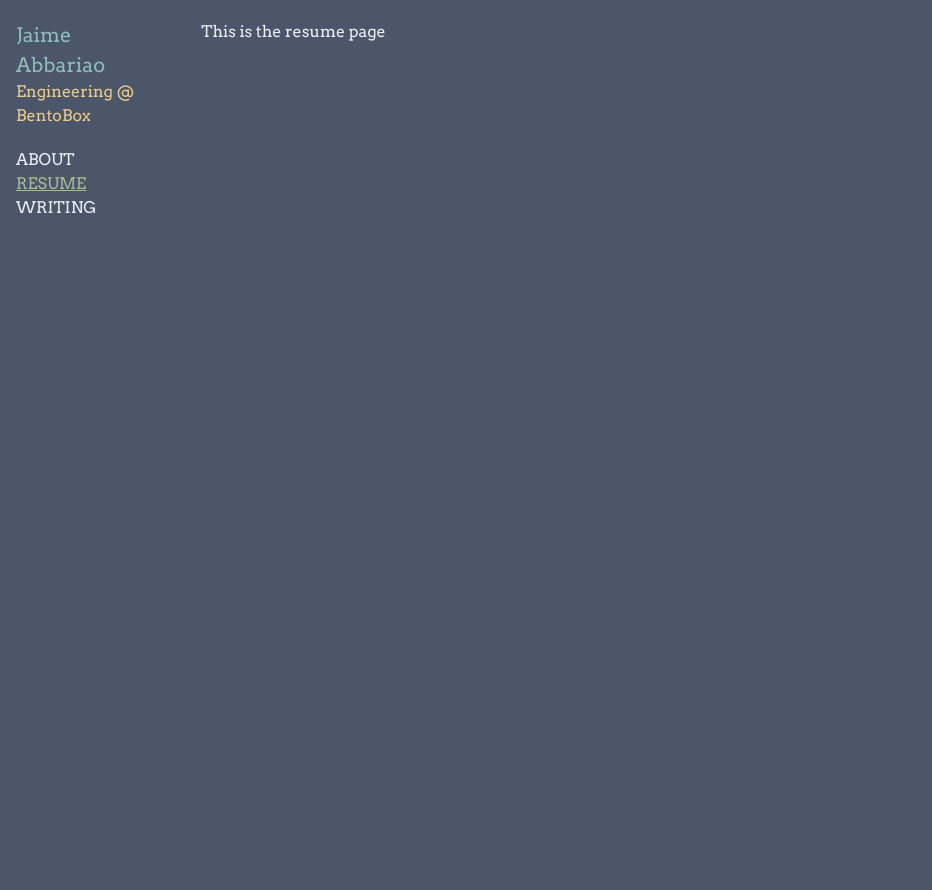
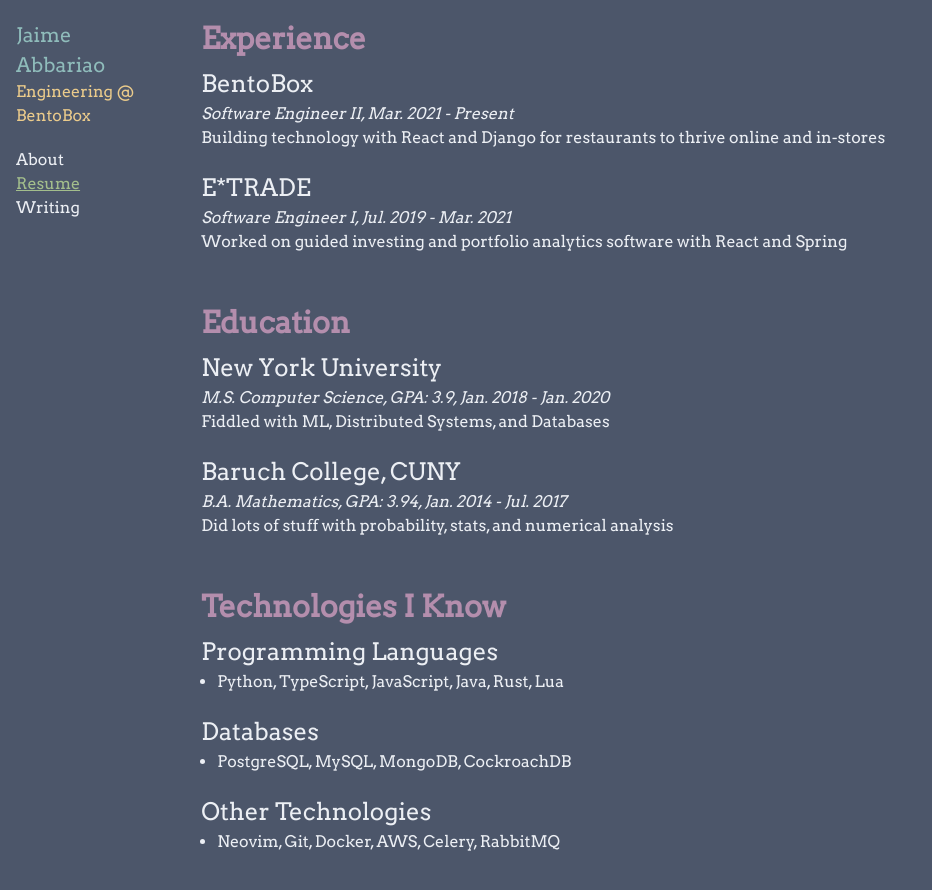
Before and after one commit to ja153903/jabbariao_dotcom, a Next.js app: page /resume in a window 1280 px wide. Shown: the top 890 px of the page, without its empty margins (0-932 px from the left). Before the commit the page ends 800 px from the top, so only its background shows below. Built offline with nearby package versions, Linux system fonts and the light colour scheme.

Commit message:
Finished website weeee

```diff
--- a/components/Navigation.tsx
+++ b/components/Navigation.tsx
@@ -20,7 +20,7 @@ function Navigation() {
             color: getActiveColor('/'),
           }}
         >
-          ABOUT
+          About
         </ChakraLink>
       </Link>
       <Link href="/resume">
@@ -30,7 +30,7 @@ function Navigation() {
             color: getActiveColor('/resume'),
           }}
         >
-          RESUME
+          Resume
         </ChakraLink>
       </Link>
       <Link href="/writing">
@@ -40,7 +40,7 @@ function Navigation() {
             color: getActiveColor('/writing'),
           }}
         >
-          WRITING
+          Writing
         </ChakraLink>
       </Link>
     </Flex>
--- a/pages/resume.tsx
+++ b/pages/resume.tsx
@@ -1,13 +1,73 @@
 import type { NextPage } from 'next'
 
-import { Text } from '@chakra-ui/react'
+import { Text, Box, UnorderedList, ListItem } from '@chakra-ui/react'
 
 import PageContainer from '../components/PageContainer'
+import Section from '../components/Section'
 
 const Resume: NextPage = () => {
   return (
     <PageContainer>
-      <Text>This is the resume page</Text>
+      <Section title="Experience">
+        <Box mb="20px">
+          <Text fontSize="2xl">BentoBox</Text>
+          <Text fontStyle="italic">
+            Software Engineer II, Mar. 2021 - Present
+          </Text>
+          <Text>
+            Building technology with React and Django for restaurants to thrive
+            online and in-stores
+          </Text>
+        </Box>
+        <Box>
+          <Text fontSize="2xl">E*TRADE</Text>
+          <Text fontStyle="italic">
+            Software Engineer I, Jul. 2019 - Mar. 2021
+          </Text>
+          <Text>
+            Worked on guided investing and portfolio analytics software with
+            React and Spring
+          </Text>
+        </Box>
+      </Section>
+      <Section title="Education">
+        <Box mb="20px">
+          <Text fontSize="2xl">New York University</Text>
+          <Text fontStyle="italic">
+            M.S. Computer Science, GPA: 3.9, Jan. 2018 - Jan. 2020
+          </Text>
+          <Text>Fiddled with ML, Distributed Systems, and Databases</Text>
+        </Box>
+        <Box>
+          <Text fontSize="2xl">Baruch College, CUNY</Text>
+          <Text fontStyle="italic">
+            B.A. Mathematics, GPA: 3.94, Jan. 2014 - Jul. 2017
+          </Text>
+          <Text>
+            Did lots of stuff with probability, stats, and numerical analysis
+          </Text>
+        </Box>
+      </Section>
+      <Section title="Technologies I Know">
+        <Box mb="20px">
+          <Text fontSize="2xl">Programming Languages</Text>
+          <UnorderedList>
+            <ListItem>Python, TypeScript, JavaScript, Java, Rust, Lua</ListItem>
+          </UnorderedList>
+        </Box>
+        <Box mb="20px">
+          <Text fontSize="2xl">Databases</Text>
+          <UnorderedList>
+            <ListItem>PostgreSQL, MySQL, MongoDB, CockroachDB</ListItem>
+          </UnorderedList>
+        </Box>
+        <Box mb="20px">
+          <Text fontSize="2xl">Other Technologies</Text>
+          <UnorderedList>
+            <ListItem>Neovim, Git, Docker, AWS, Celery, RabbitMQ</ListItem>
+          </UnorderedList>
+        </Box>
+      </Section>
     </PageContainer>
   )
 }
```
Also changed, not shown: components/LoremIpsum.tsx (added, +11 -0 lines), pages/writing.tsx (+6 -1 lines).
